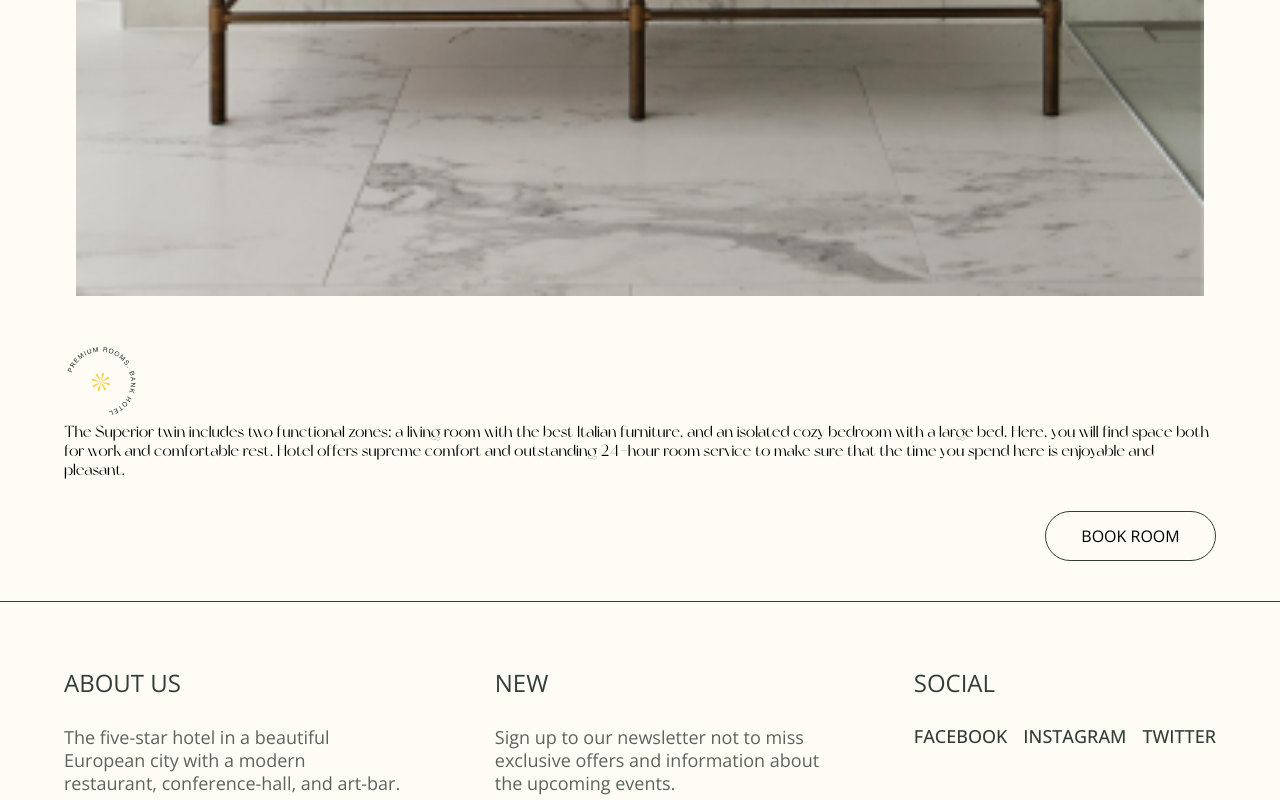
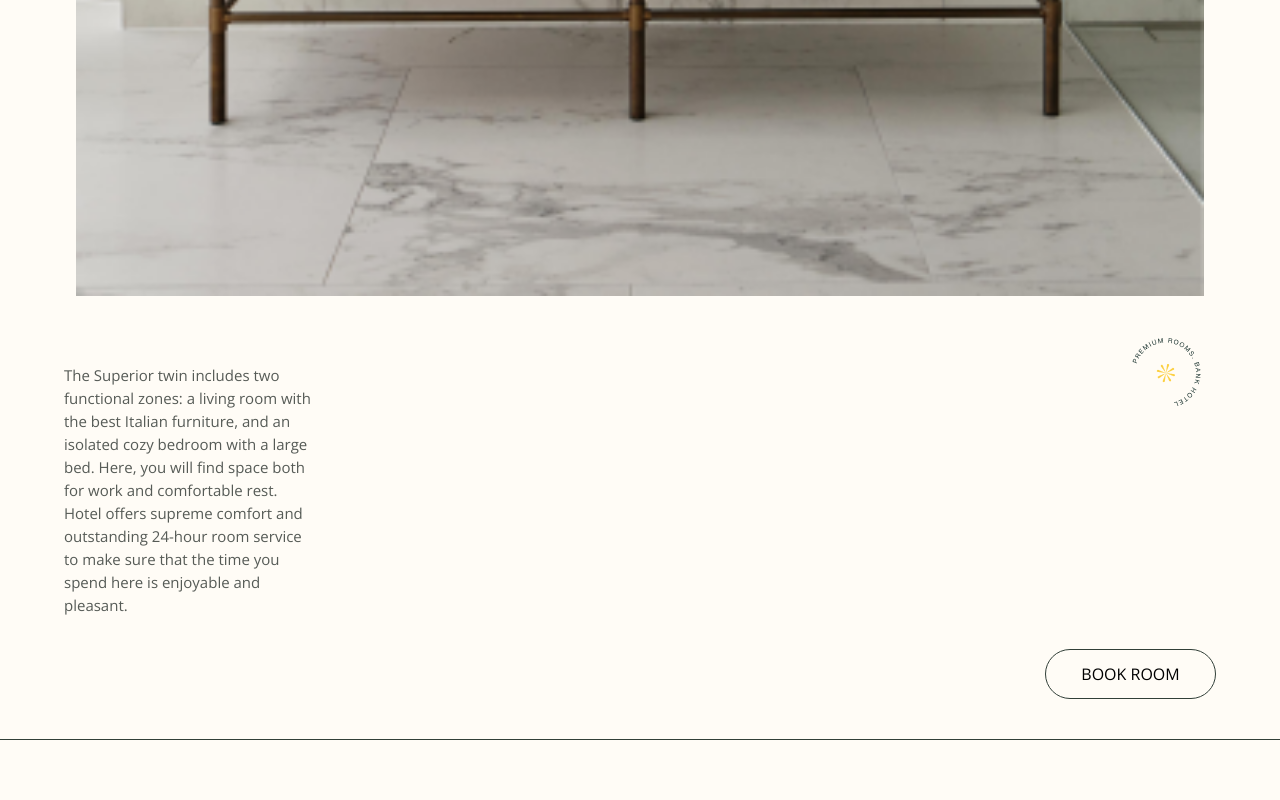
Before and after one commit to gift56/Fullstack-HotelWebsite, a React (Create React App) app: page /rooms in a window 1280 px wide. Shown: the part 3537-4337 px from the top of the page. Built offline with nearby package versions, Linux system fonts and the light colour scheme.

Commit message:
added new position

```diff
--- a/src/styles/RoomStyle/RoomOptions.styled.js
+++ b/src/styles/RoomStyle/RoomOptions.styled.js
@@ -38,7 +38,7 @@ export const OptionRightArea = styled.div`
   flex-direction: column;
   align-items: center;
   justify-content: center;
-  gap: 2rem;
+  gap: 4rem;
   width: 100%;
   .Images {
     width: 98%;
@@ -53,6 +53,25 @@ export const OptionRightArea = styled.div`
     justify-content: flex-start;
     gap: 2rem;
     width: 100%;
+    position: relative;
+    .textArea {
+      display: flex;
+      flex-direction: row-reverse;
+      .label {
+        position: absolute;
+        top: -41px;
+        right: 0;
+      }
+      p {
+        font-weight: 400;
+        font-family: "Open Sans", sans-serif !important;
+        font-size: 15px;
+        line-height: 23px;
+        opacity: 0.8;
+        color: ${({ theme }) => theme.darkColor2};
+        width: 250px;
+      }
+    }
     .btn {
       width: 100%;
       display: flex;
```
